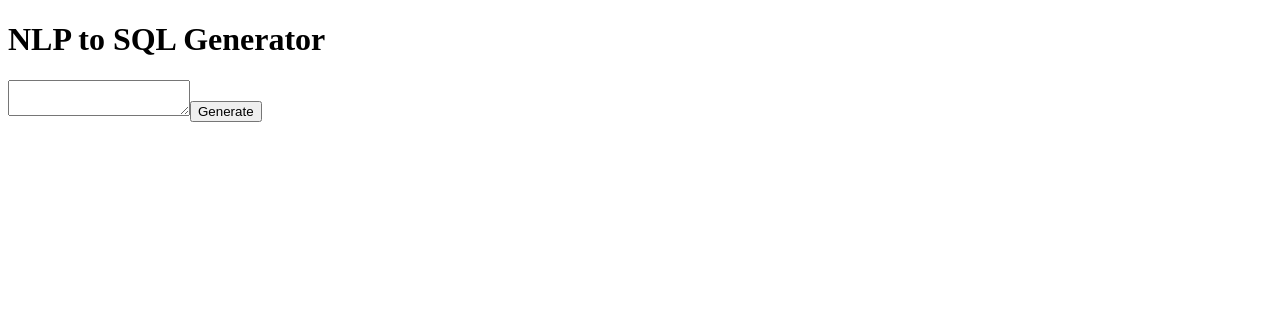
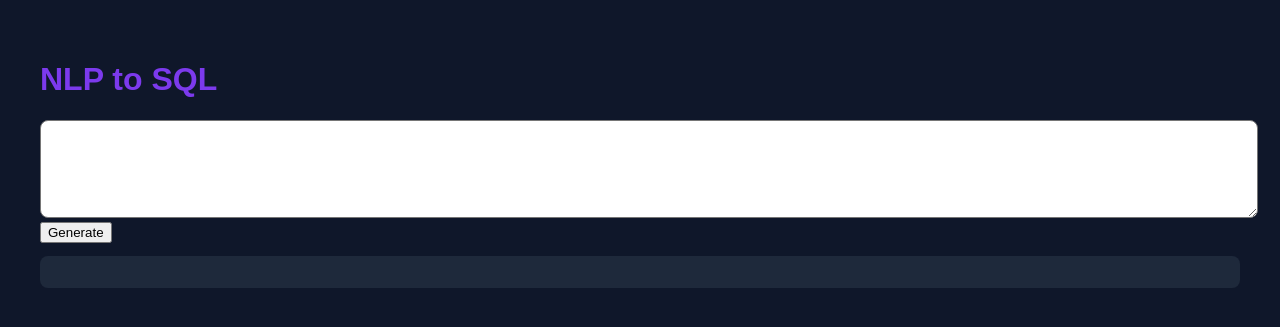
Before and after one commit to Hiba250/NLP2SQL, a Flask app: template templates/index.html in a window 1280 px wide. Shown: the top 327 px of the page. Run offline with Flask 3, Linux system fonts and the light colour scheme; the template is opened without the code that fills it, so the values that code supplies are empty.

Commit message:
Add CSS dark theme styling to index.html

```diff
--- a/templates/index.html
+++ b/templates/index.html
@@ -1 +1 @@
-<!DOCTYPE html><html><head><title>NLP2SQL</title></head><body><h1>NLP to SQL Generator</h1><textarea id='q'></textarea><button>Generate</button><pre id='out'></pre></body></html>
+<!DOCTYPE html><html><head><title>NLP2SQL</title><style>body{font-family:sans-serif;background:#0f172a;color:#e2e8f0;padding:2rem;}h1{color:#7c3aed;}textarea{width:100%;height:80px;border-radius:8px;padding:8px;}pre{background:#1e293b;padding:1rem;border-radius:8px;}</style></head><body><h1>NLP to SQL</h1><textarea id='q'></textarea><button>Generate</button><pre id='out'></pre></body></html>
```
